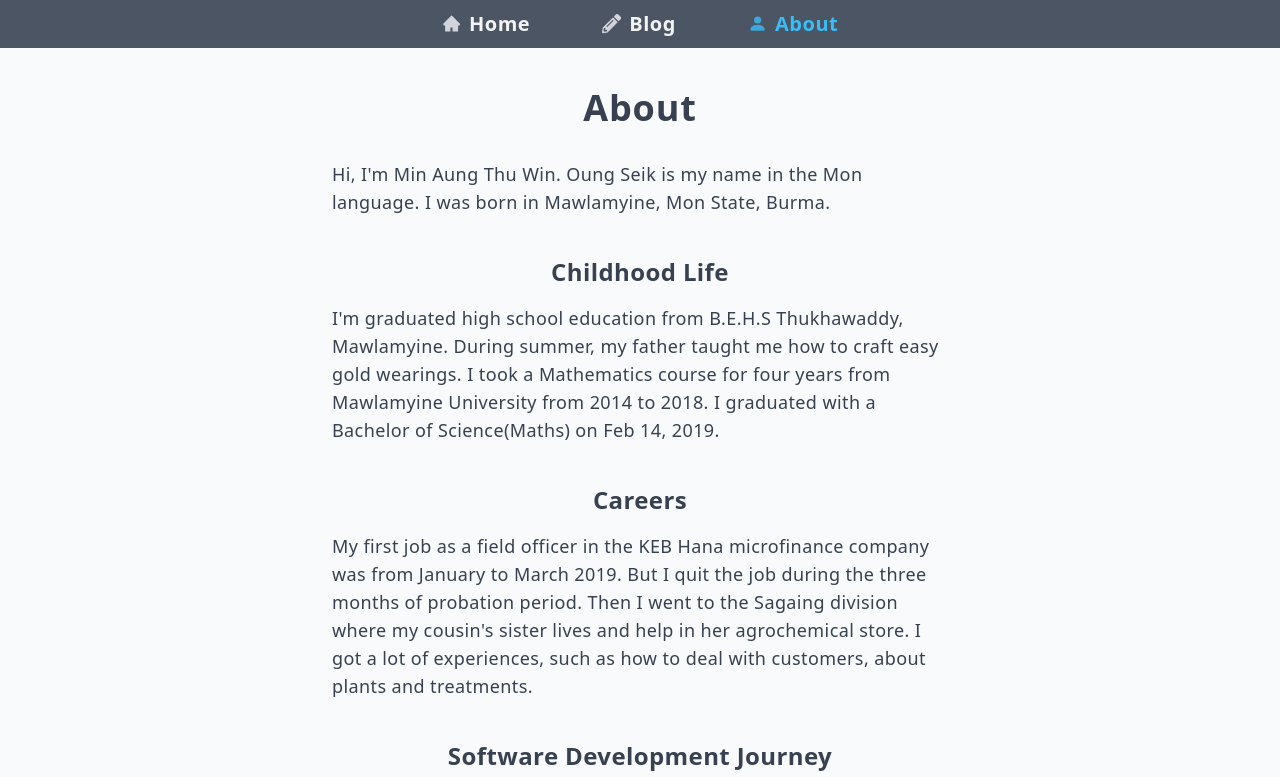
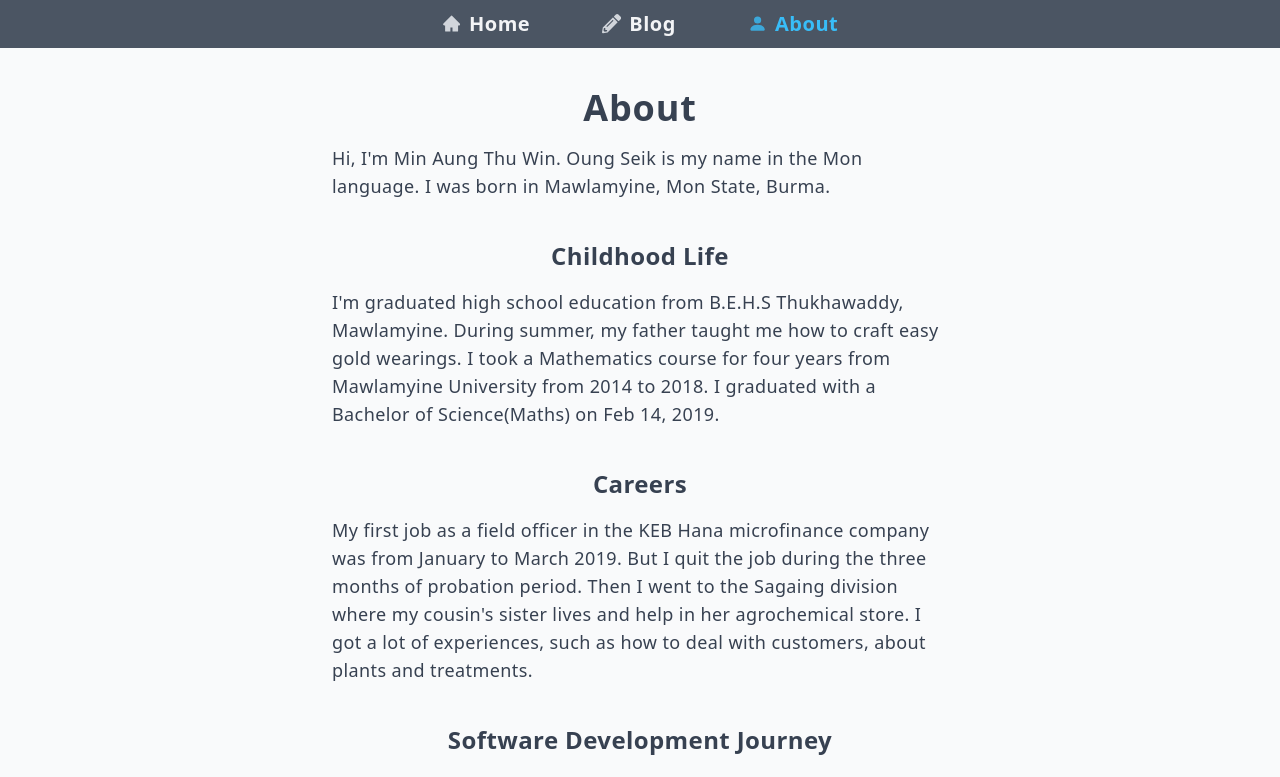
Before and after one commit to Oungseik/Oungseik.github.io.old, a Next.js app: page /about in a window 1280 px wide. Shown: the top 777 px of the page. Built offline with nearby package versions, Linux system fonts and the light colour scheme.

Commit message:
refactor: remove bottom padding in h1"

```diff
--- a/src/pages/about.tsx
+++ b/src/pages/about.tsx
@@ -19,7 +19,9 @@ export default function About() {
         <title>Oung Seik Nyan - About </title>
       </Head>
       <article className='mx-auto max-w-screen-sm space-y-4 px-3 py-10 tracking-wide text-gray-700'>
-        <h1 className='text-center text-3xl font-bold md:text-4xl'>About</h1>
+        <h1 className='pb-0 text-center text-3xl font-bold md:text-4xl'>
+          About
+        </h1>
         <section className='space-y-4 md:text-lg'>
           <p>
             Hi, I&apos;m Min Aung Thu Win. Oung Seik is my name in the Mon
```
